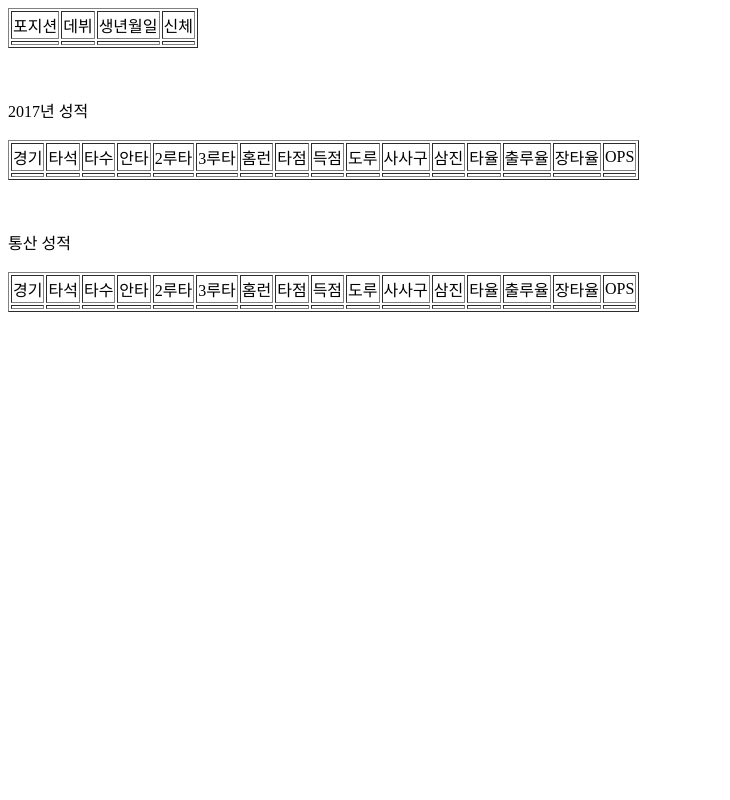
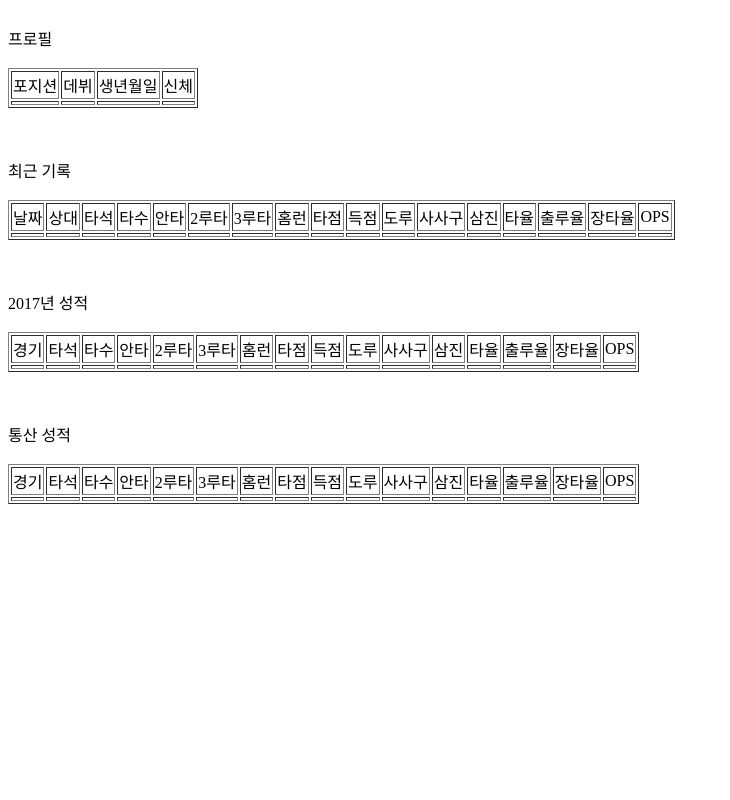
Before and after one commit to HwangJunPhill/Baseball-Crawler, a Python web app: template WEB/gemstone/displayer/templates/displayer/data.html in a window 1280 px wide. Shown: the whole page, without its empty margins (0-730 px from the left). Run offline with Jinja, Linux system fonts and the light colour scheme; the template is opened without the code that fills it, so the values that code supplies are empty.

Commit message:
Edit template, view

```diff
--- a/WEB/gemstone/displayer/templates/displayer/data.html
+++ b/WEB/gemstone/displayer/templates/displayer/data.html
@@ -1,6 +1,8 @@
+<h1>{{ profile.team }}  {{ profile.name }}</h1>
 <h1>{{ profile.number }}</h1>
-<h1>{{ profile.name }}</h1>
-
+<br/>
+프로필
+<br/><br/>
 <table align="left" border="1">
 <tr>
     <td>포지션</td>
@@ -17,7 +19,50 @@
 </table>
 
 <br/><br/><br/><br/><br/>
+최근 기록
+<br/><br/>
+<table align="left" border="1">
+    <tr>
+        <td>날짜</td>
+        <td>상대</td>
+        <td>타석</td>
+        <td>타수</td>
+        <td>안타</td>
+        <td>2루타</td>
+        <td>3루타</td>
+        <td>홈런</td>
+        <td>타점</td>
+        <td>득점</td>
+        <td>도루</td>
+        <td>사사구</td>
+        <td>삼진</td>
+        <td>타율</td>
+        <td>출루율</td>
+        <td>장타율</td>
+        <td>OPS</td>
+    </tr>
+    <tr>
 
+        <td>{{ daily.date }}</td>
+        <td>{{ daily.opponent }}</td>
+        <td>{{ daily.pa }}</td>
+        <td>{{ daily.ab }}</td>
+        <td>{{ daily.h }}</td>
+        <td>{{ daily.number_2b }}</td>
+        <td>{{ daily.number_3b }}</td>
+        <td>{{ daily.hr }}</td>
+        <td>{{ daily.rbi }}</td>
+        <td>{{ daily.r }}</td>
+        <td>{{ daily.sb }}</td>
+        <td>{{ daily.bb }}</td>
+        <td>{{ daily.so }}</td>
+        <td>{{ daily.avg }}</td>
+        <td>{{ daily.oba }}</td>
+        <td>{{ daily.sa }}</td>
+        <td>{{ daily.ops }}</td>
+    </tr>
+</table>
+<br/><br/><br/><br/><br/>
 2017년 성적
 <br/><br/>
 <table align="left" border="1">
@@ -102,3 +147,4 @@
         <td>{{ total.ops }}</td>
     </tr>
 </table>
+<br/><br/><br/><br/><br/>
```
Also changed, not shown: WEB/gemstone/displayer/views.py (+3 -16 lines).
